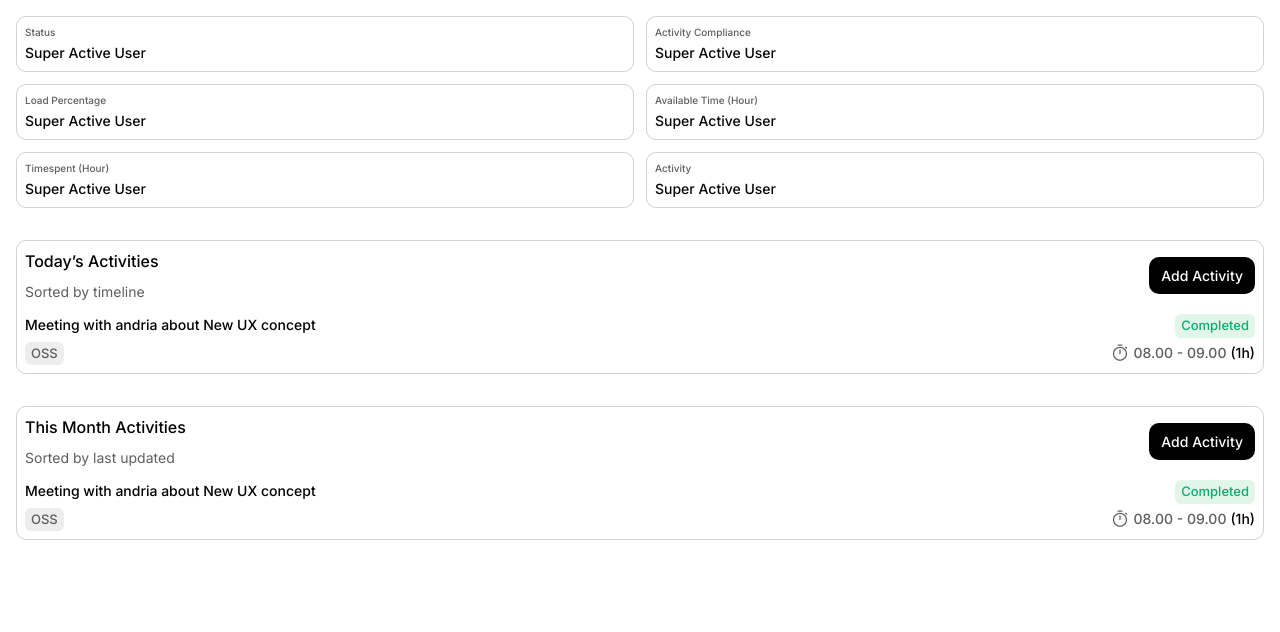
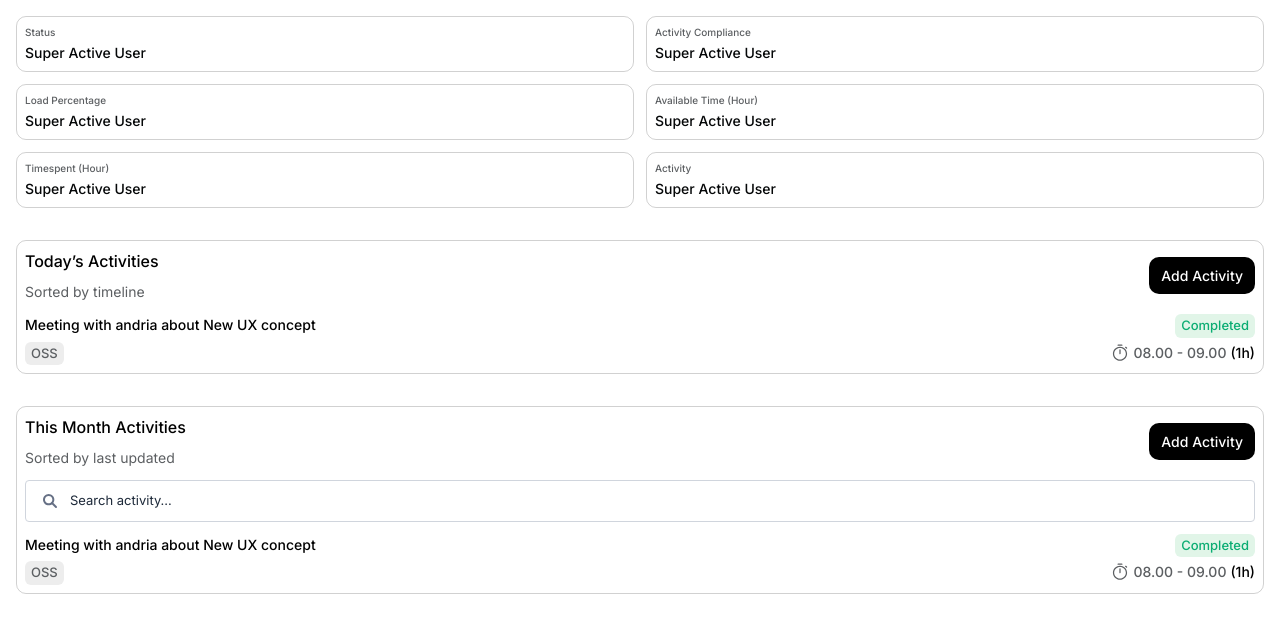
Before and after one commit to milyasbpa/log-activity, a Next.js app: page / in a window 1280 px wide. Shown: the top 632 px of the page. Built offline with nearby package versions, Linux system fonts and the light colour scheme.

Commit message:
feat: search in month activity

```diff
--- /dev/null
+++ b/src/features/activity/mobile/components/month_activity_search_input/MonthActivitySearchInput.activity.mobile.tsx
@@ -0,0 +1,37 @@
+'use client'
+import * as React from "react";
+import clsx from "clsx";
+
+export interface MonthActivitySearchInputActivityMobileProps
+  extends React.HTMLProps<HTMLInputElement> {
+  startIcon?: React.ReactNode;
+}
+
+export const MonthActivitySearchInputActivityMobile = ({
+  startIcon,
+  ...otherProps
+}: MonthActivitySearchInputActivityMobileProps) => {
+  return (
+    <div
+      className={clsx(
+        "grid grid-flow-col items-center content-center justify-start justify-items-start gap-[0.75rem]",
+        "w-full",
+        "border border-[#D0D5DD]",
+        "rounded-[0.25rem]",
+        "px-[1rem] py-[0.625rem]"
+      )}
+    >
+      {startIcon && startIcon}
+      <input
+        className={clsx(
+          "text-[13px] text-[#000] font-normal",
+          "placeholder:text-[13px] placeholder:text-[#1D2939] placeholder:font-normal",
+          "outline-none",
+          "border-[0px]",
+          "w-full"
+        )}
+        {...otherProps}
+      />
+    </div>
+  );
+};
--- /dev/null
+++ b/src/features/activity/mobile/components/month_activity_search_input/index.tsx
@@ -0,0 +1 @@
+export * from "./MonthActivitySearchInput.activity.mobile";
--- a/src/features/activity/mobile/fragments/month_activities/MonthActivities.activity.mobile.tsx
+++ b/src/features/activity/mobile/fragments/month_activities/MonthActivities.activity.mobile.tsx
@@ -3,6 +3,7 @@ import clsx from "clsx";
 import { getDictionaries } from "../../i18n";
 import { EmptyMonthActivityActivityMobile } from "../../components/empty_month_activity";
 import { MonthActivityItemActivityMobile } from "../../components/month_activity_item";
+import { MonthActivitySearchInputActivityMobile } from "../../components/month_activity_search_input";
 
 export const MonthActivitiesActivityMobile = () => {
   const dictionaries = getDictionaries("en");
@@ -59,6 +60,12 @@ export const MonthActivitiesActivityMobile = () => {
           </button>
         </div>
 
+        {/* search */}
+        <MonthActivitySearchInputActivityMobile
+          startIcon={<img src={dictionaries.month_activity.search.startIcon} />}
+          placeholder={dictionaries.month_activity.search.placeholder}
+        />
+
         {/* body */}
         {isEmpty && (
           <EmptyMonthActivityActivityMobile
--- a/src/features/activity/mobile/i18n/locales/en.json
+++ b/src/features/activity/mobile/i18n/locales/en.json
@@ -51,16 +51,17 @@
       }
     },
     "search": {
+      "startIcon": "/icons/activity/mobile/fragments/month_activities/search.svg",
       "label": "",
       "placeholder": "Search activity..."
     },
     "empty": {
       "message": "No activity this month",
       "description": "Create new activity now",
-      "src": "/illustrations/activity/mobile/fragments/today_activities/empty.svg"
+      "src": "/illustrations/activity/mobile/fragments/month_activities/empty.svg"
     },
     "items": {
-      "icon": "/icons/activity/mobile/fragments/today_activities/activity.svg"
+      "icon": "/icons/activity/mobile/fragments/month_activities/activity.svg"
     }
   },
   "create_activity": {
```
Also changed, not shown: public/icons/activity/mobile/fragments/month_activities/activity.svg (added), public/icons/activity/mobile/fragments/month_activities/search.svg (added).
